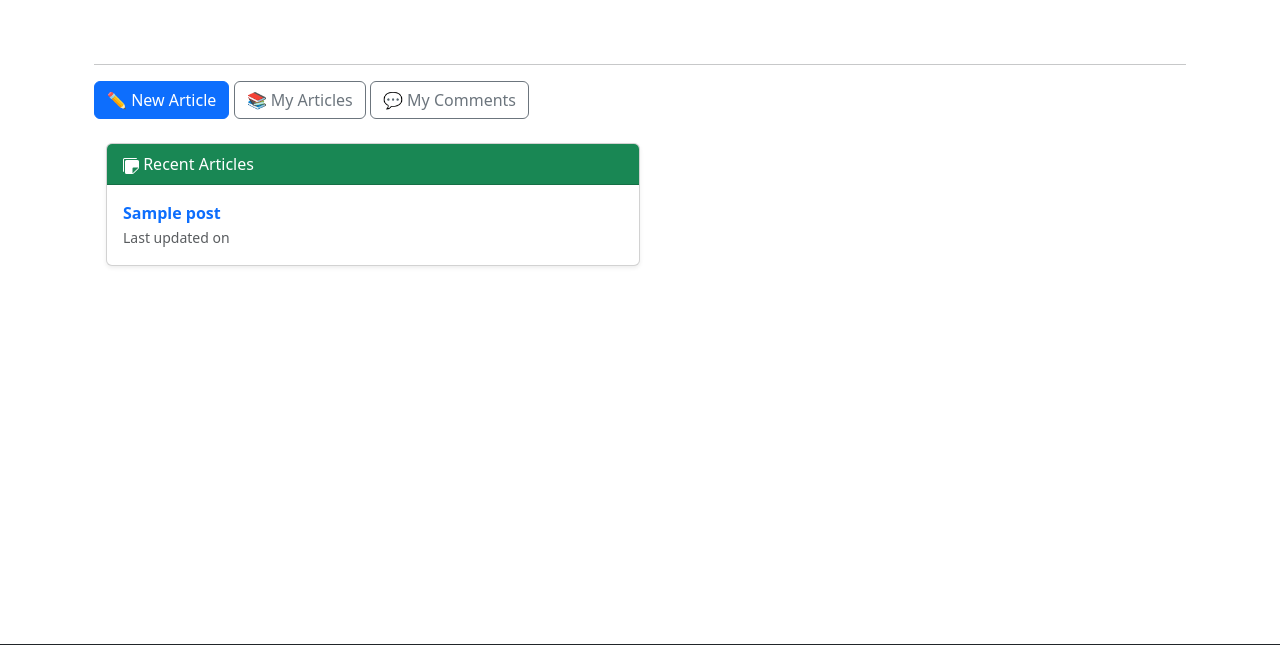
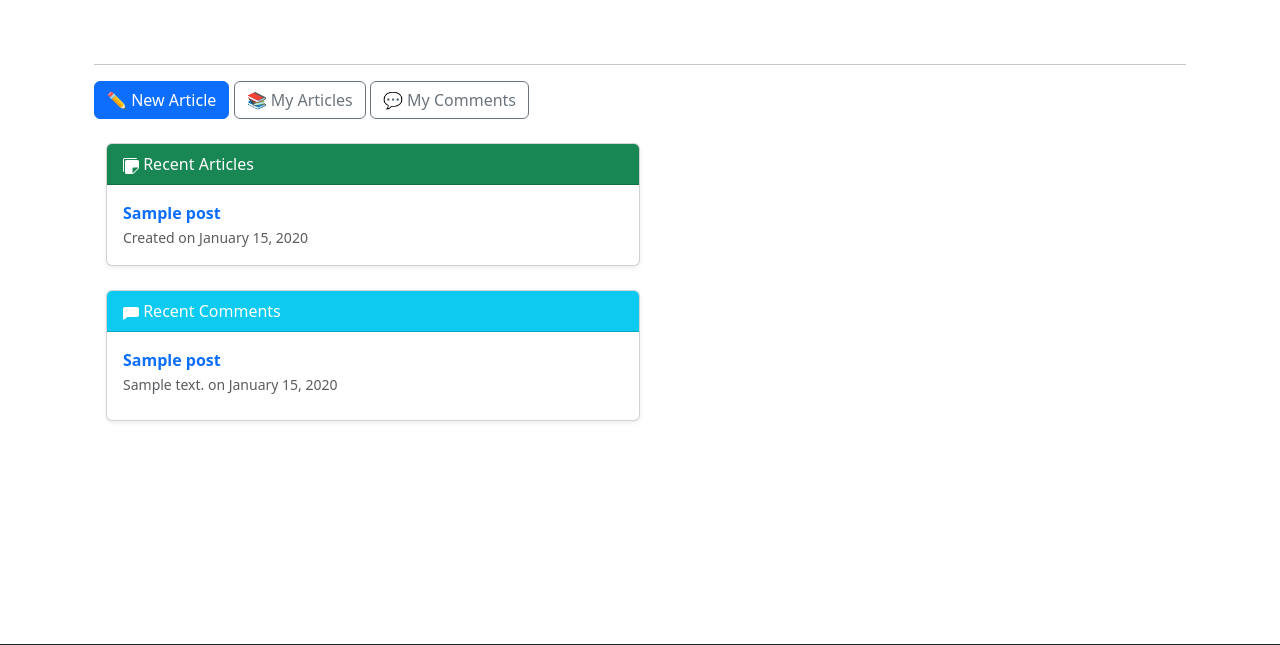
Before and after one commit to AlexeyKopchinskiy/Portfolio-project-5-v2, a Django app: page /accounts/dashboard/author/ in a window 1280 px wide. Shown: the part 56-701 px from the top of the page. Run offline with Django 4.2, Linux system fonts and the light colour scheme; a user stored in the database is signed in; tables that the repository leaves empty hold one stand-in row (values such as "Sample post"); some libraries are stand-ins or nearby versions.

Commit message:
Add recent comments to the author dashboard

```diff
--- a/accounts/templates/accounts/dashboard_author.html
+++ b/accounts/templates/accounts/dashboard_author.html
@@ -25,10 +25,35 @@ Time to share your next masterpiece. Draft, edit, and publish from here.
             {% for post in recent_posts %}
               <li>
                 <a href="{% url 'edit_post' post.id %}" class="text-decoration-none fw-bold">{{ post.title }}</a><br>
-                <small class="text-muted">Last updated on {{ post.updated_at|date:"F j, Y" }}</small>
+                <small class="text-muted">Created on {{ post.created_on|date:"F j, Y" }}</small>
               </li>
             {% empty %}
               <li>No articles yet.</li>
+            {% endfor %}
+          </ul>
+        </div>
+      </div>
+    </div>
+
+    <div class="col-md-6 mb-4">
+      <div class="card shadow-sm">
+        <div class="card-header bg-info text-white">
+          <svg xmlns="http://www.w3.org/2000/svg" width="16" height="16" fill="currentColor" class="bi bi-chat-left-text-fill" viewBox="0 0 16 16">
+            <path d="M2 2a2 2 0 0 0-2 2v9.586a1 1 0 0 0 1.707.707L4.414 12H14a2 2 0 0 0 2-2V4a2 2 0 0 0-2-2H2z"/>
+            <path d="M3 5h10v1H3V5zm0 2h7v1H3V7zm0 2h5v1H3V9z"/>
+          </svg> Recent Comments
+        </div>
+        <div class="card-body">
+          <ul class="list-unstyled mb-0">
+            {% for comment in recent_comments %}
+              <li class="mb-2">
+                <a href="{% url 'post_detail' slug=comment.post.slug %}" class="text-decoration-none fw-bold">
+                  {{ comment.post.title }}
+                </a><br>
+                <small class="text-muted">{{ comment.content|safe|truncatewords:10 }} on {{ comment.created_at|date:"F j, Y" }}</small>
+              </li>
+            {% empty %}
+              <li>No comments yet.</li>
             {% endfor %}
           </ul>
         </div>
--- a/accounts/views.py
+++ b/accounts/views.py
@@ -7,7 +7,7 @@ from .forms import AccountSettingsForm, ProfileForm
 from django.contrib.auth.views import PasswordChangeView
 from django.urls import reverse_lazy
 from django.views.generic import TemplateView
-from blog.models import Post
+from blog.models import Post, Comment
 from newsletter.models import Newsletter
 from .forms import SignUpForm
 
@@ -121,14 +121,15 @@ def dashboard_author(request):
     recent_posts = Post.objects.filter(author__id=request.user.id).order_by(
         "-created_on"
     )[:5]
-    # recent_posts = Post.objects.filter(
-    #     author__username=request.user.username
-    # ).order_by("-created_on")[:5]
+    recent_comments = Comment.objects.filter(author=request.user).order_by(
+        "-created_at"
+    )[:5]
 
     context = {
         "drafts": drafts,
         "published": published,
         "recent_posts": recent_posts,
+        "recent_comments": recent_comments,
     }
 
     return render(request, "accounts/dashboard_author.html", context)
```
